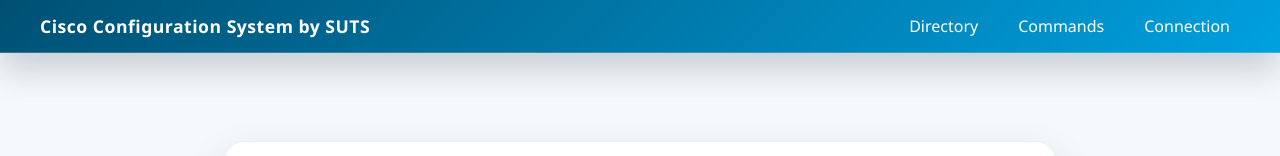
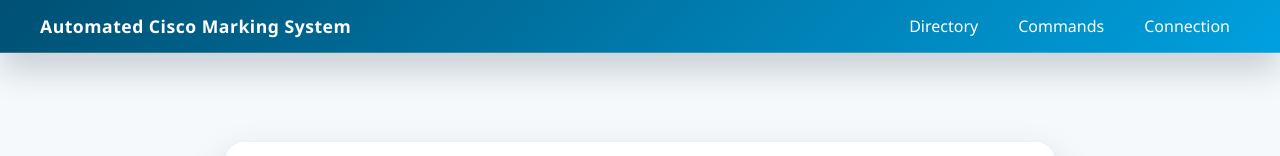
Before and after one commit to samuelleey0/conf-comparison-tool, an Electron app: page electron-gui/index.html in a window 1280 px wide. Shown: the top 156 px of the page. Drawn offline with Linux system fonts and the light colour scheme.

Commit message:
Update navbar.html

```diff
--- a/electron-gui/navbar.html
+++ b/electron-gui/navbar.html
@@ -1,6 +1,6 @@
 <nav class="app-navbar">
   <div class="app-navbar__brand">
-    <span class="app-navbar__title">Cisco Configuration System by SUTS</span>
+    <span class="app-navbar__title">Automated Cisco Marking System</span>
   </div>
   <ul class="app-navbar__links">
     <li><a href="index.html">Directory</a></li>
```
